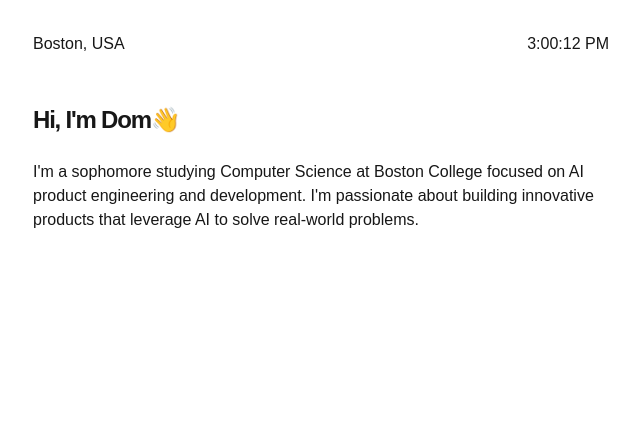
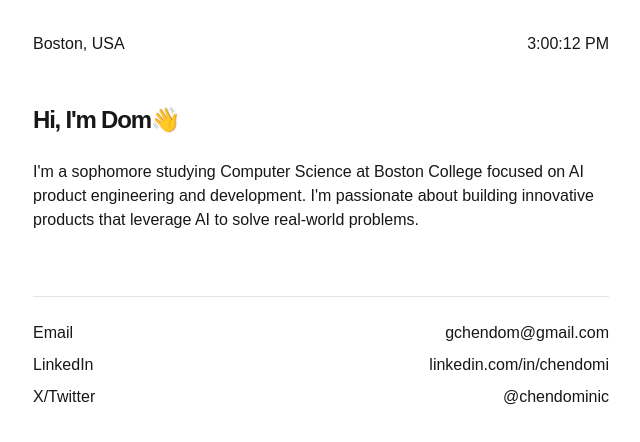
Before and after one commit to chen-domi/portfolio-website, a Next.js app: page / in a window 1280 px wide. Shown: the top 442 px of the page, without its empty margins (319-959 px from the left). Built offline with nearby package versions, Linux system fonts and the light colour scheme.

Commit message:
Add footer section with contact info

```diff
--- a/app/components/Footer.tsx
+++ b/app/components/Footer.tsx
@@ -0,0 +1,24 @@
+export const Footer = () => {
+    return (
+        <footer className="mt-16 mb-16 pt-6 border-t border-neutral-200 dark:border-neutral-800">
+            <div className="space-y-2">
+                <div className="flex justify-between items-center">
+                    <span>Email</span>
+                    <a href="mailto:gchendom@gmail.com">gchendom@gmail.com</a>
+                </div>
+                <div className="flex justify-between items-center">
+                    <span>LinkedIn</span>
+                    <a href="https://linkedin.com/in/chendomi" target="_blank" rel="noopener noreferrer">
+                        linkedin.com/in/chendomi
+                    </a>
+                </div>
+                <div className="flex justify-between items-center">
+                    <span>X/Twitter</span>
+                    <a href="https://x.com/chendominic" target="_blank" rel="noopener noreferrer">
+                        @chendominic
+                    </a>
+                </div>
+            </div>
+        </footer>
+    )
+}
--- a/app/layout.tsx
+++ b/app/layout.tsx
@@ -3,6 +3,7 @@ import { Geist, Geist_Mono } from "next/font/google";
 import "./globals.css";
 import { Header } from "./components/Header";
 import { About } from "./components/About";
+import { Footer } from "./components/Footer";
 
 const geistSans = Geist({
     variable: "--font-geist-sans",
@@ -41,6 +42,7 @@ export default function RootLayout() {
             <div className="min-h-screen flex flex-col px-2 md:px-0">
             <Header />
             <About />
+            <Footer />
             </div>
           </body>
         </html>
```
